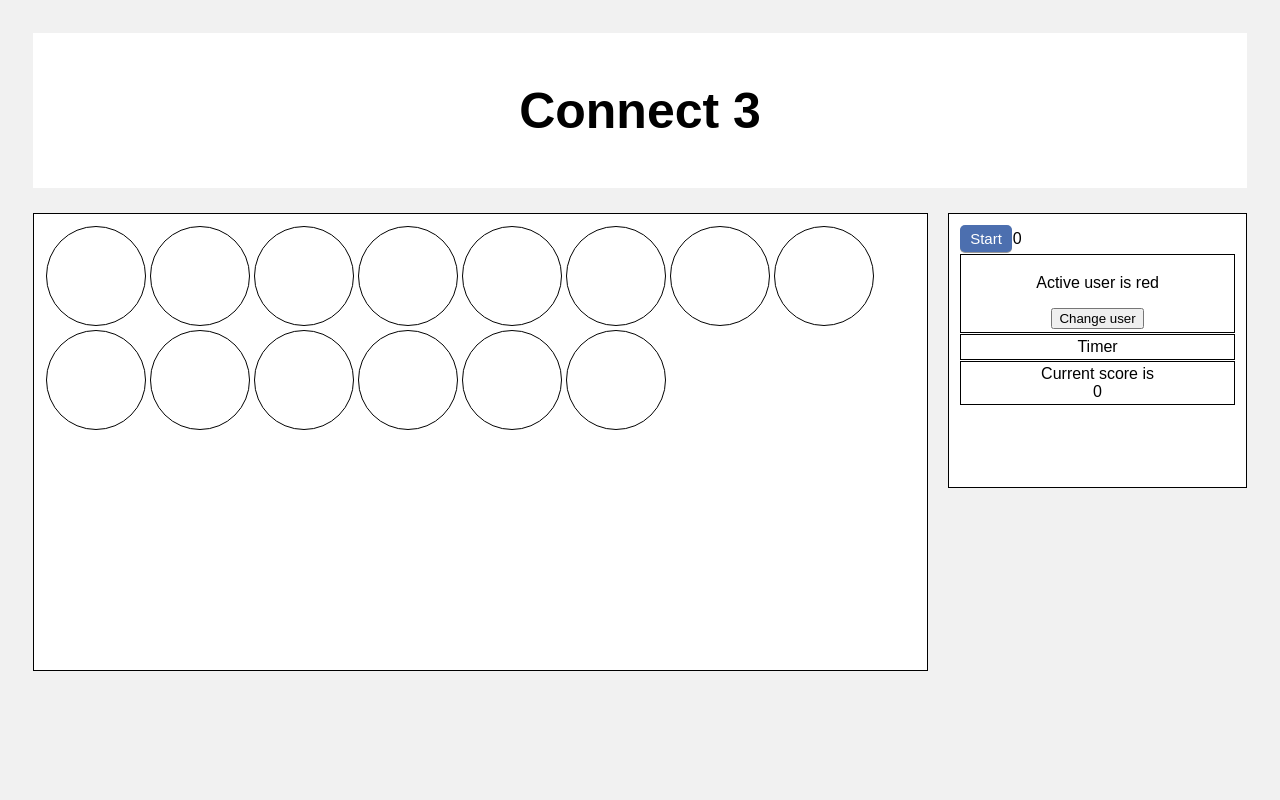
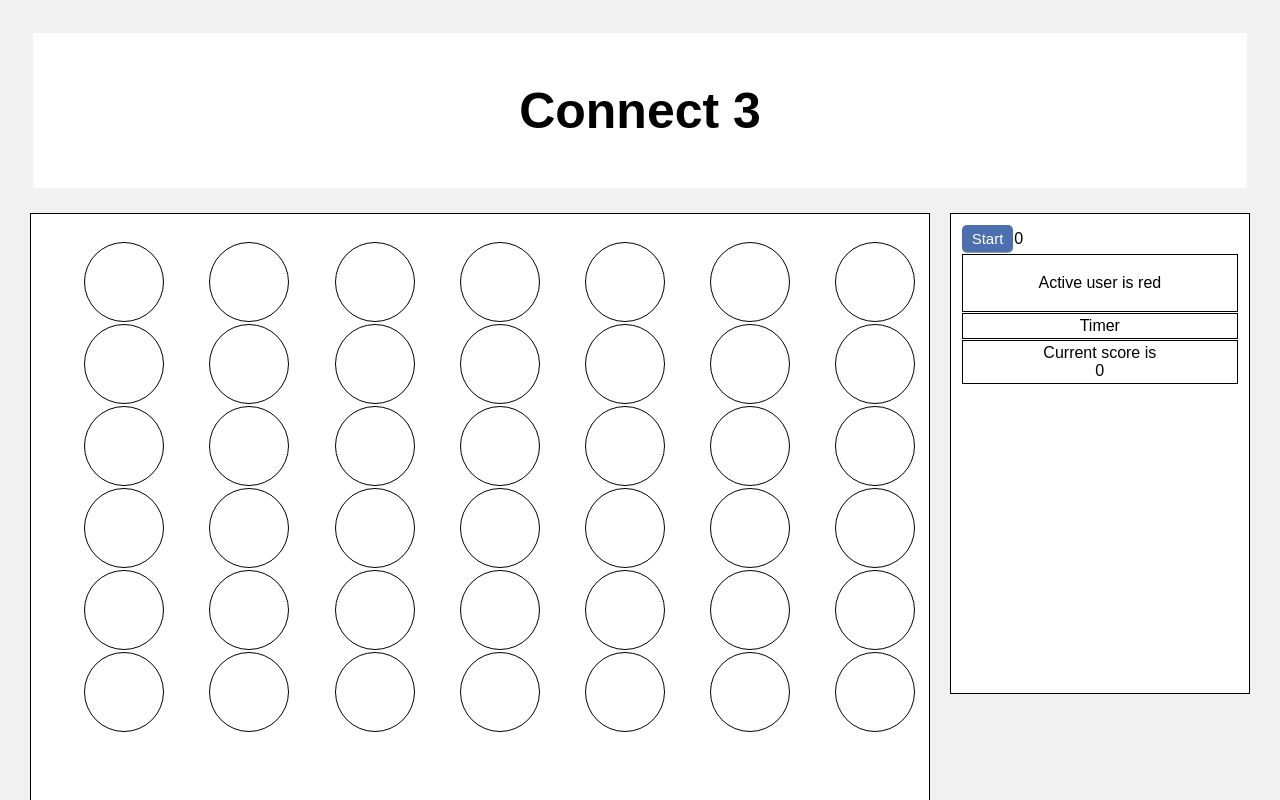
Before and after one commit to kamilakli/connect3, a React app: page / in a window 1280 px wide. Shown: the top 800 px of the page. Built offline with nearby package versions, Linux system fonts and the light colour scheme.

Commit message:
Jak żyć panie prezesie

```diff
--- a/src/scripts/App.js
+++ b/src/scripts/App.js
@@ -5,13 +5,17 @@ import {Table} from './table';
 import {Comments} from './comments';
 
 
-
+let column = ["","","","","",""];
+let board = [[...column],[...column],[...column],[...column],[...column],[...column], [...column]];
 
 export class App extends React.Component {
     constructor(props){
         super(props);
-        this.state = { name: 'red' ,
-        circleElements : ["","","","","","","","","","","","","",""]};
+        this.state = {
+          name: 'red' ,
+          circleElements : column,
+          columns: board
+        };
         this.changeUser = this.changeUser.bind(this);
       }
 
@@ -19,7 +23,11 @@ export class App extends React.Component {
         const currentUser = this.state.name == 'red' ? 'yellow' : 'red';
         const newList =[...this.state.circleElements];
         newList[circleNumber]=this.state.name;
-        this.setState({name: currentUser, circleElements: newList }, function (){console.log(this.state.circleElements)});
+        this.setState(
+          {name: currentUser, circleElements: newList },
+          function (){console.log(this.state.circleElements)
+            }
+          );
       }
 
 
@@ -29,10 +37,20 @@ export class App extends React.Component {
         return (
         <div>
          <div><Header /> </div>
-            <div className ="columns"> <Board activeUser={this.state.name} handleChange={this.changeUser} circleElements={this.state.circleElements}/>
-            <Table activeUser={this.state.name} handleChange={this.changeUser} />
+            <div className ="columns">
+              <Board
+                activeUser={this.state.name}
+                handleChange={this.changeUser}
+                circleElements={this.state.circleElements}
+                columns={this.state.columns}
+                  />
+              <Table
+                activeUser={this.state.name}
+                handleChange={this.changeUser}
+                  />
             </div>
-            <div><Comments /></div>
+            <div className="comments">
+              <Comments /></div>
         </div>
     );
     }
--- a/src/scripts/activeUser.js
+++ b/src/scripts/activeUser.js
@@ -8,7 +8,6 @@ export class ActiveUser extends React.Component {
         return (
         <div className = "activeuser">
             <p>Active user is {this.props.activeUser}</p>
-            <DisplayUserButton text="Change user" handleChange={this.props.handleChange} />
         </div>
         );
     }
--- a/src/scripts/board.js
+++ b/src/scripts/board.js
@@ -5,6 +5,8 @@ export class Board extends React.Component {
     render () {
         return (
             <div className = "leftColumn">
+            {this.props.columns.map((single,position) =>
+            <ul>
             {this.props.circleElements.map((element, index)=>
                 <Circle
                 activeUser={this.props.activeUser}
@@ -12,6 +14,9 @@ export class Board extends React.Component {
                 number={index}
                 /> )
             }
+            </ul>
+            )
+        }
             </div>
             );
         }
--- a/style.css
+++ b/style.css
@@ -28,17 +28,19 @@ body {
 }
 .columns {
     display: flex;
-    flex-flow: row nowrap;
     align-items: flex-start;
     align-content: stretch;
-    height: 80%;
-    margin: 5px;
+    height: 140%;
+    margin: 2px;
 }
 .leftColumn {
-    display: block;
+    display: flex;
     float: left;
+    flex-direction: row;
+    flex-wrap: nowrap;
+    justify-content: space-evenly;
     width: 75%;
-    height: 75%;
+    height: 95%;
     border: 0.5px solid black;
     background-color: white;
     margin:10px;
@@ -168,13 +170,16 @@ div.annoucePlayer{
     margin:5px 4px 4px 5px;
 }
 div.circle {
-    display: inline-block;
+    display: flex;
+    flex-grow: 1.5;
+    flex-shrink: 1.5;
+    flex-basis: auto;
     border: 1px solid black;
     border-radius: 50%;
-    height: 100px;
-    width: 100px;
+    height: 80px;
+    width: 80px;
     padding: 2px;
     position: relative;
     margin: 2px;
-
+    cursor:pointer;
 }
```
Lines whose indentation alone changed are shown as unchanged.
